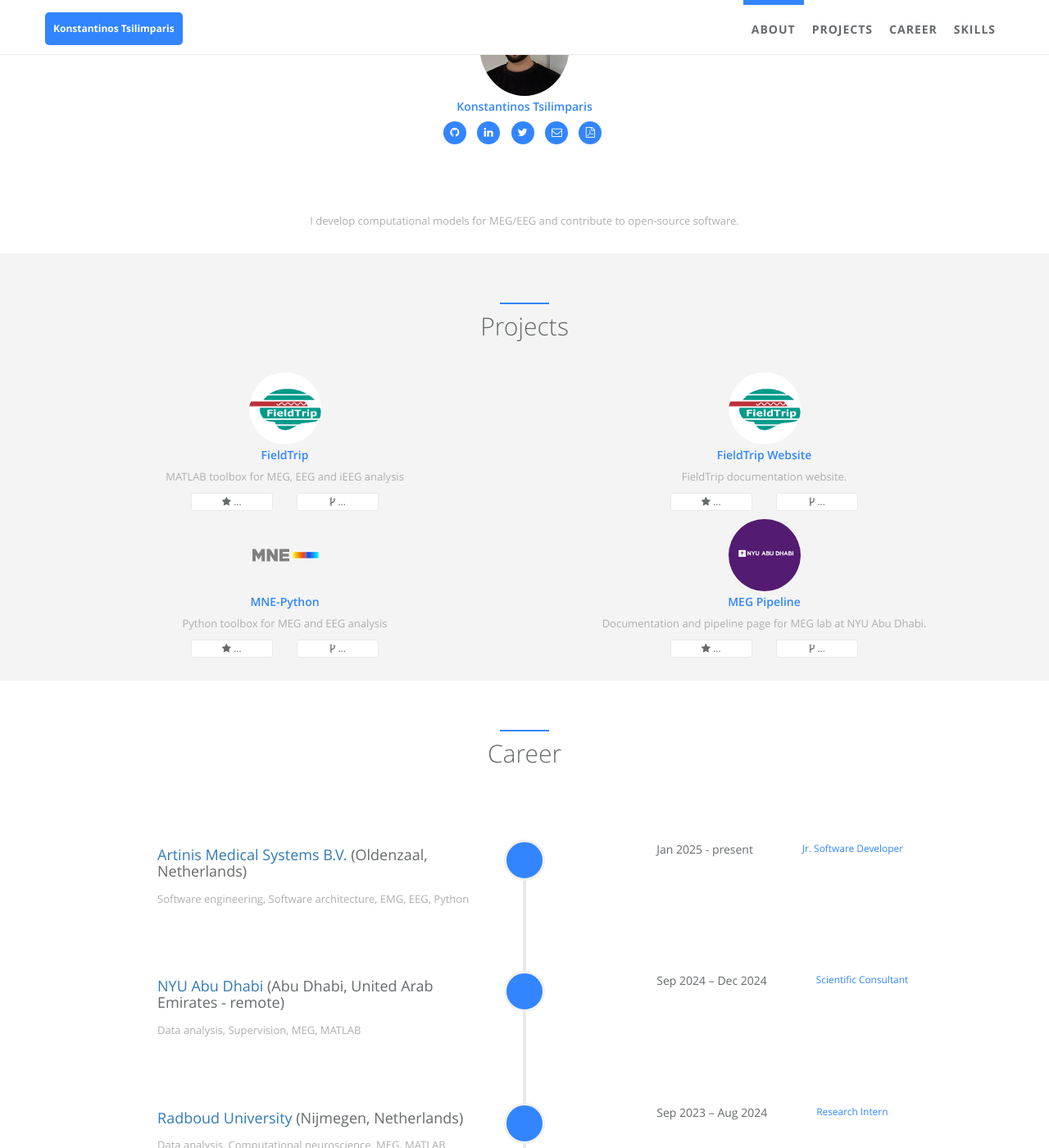
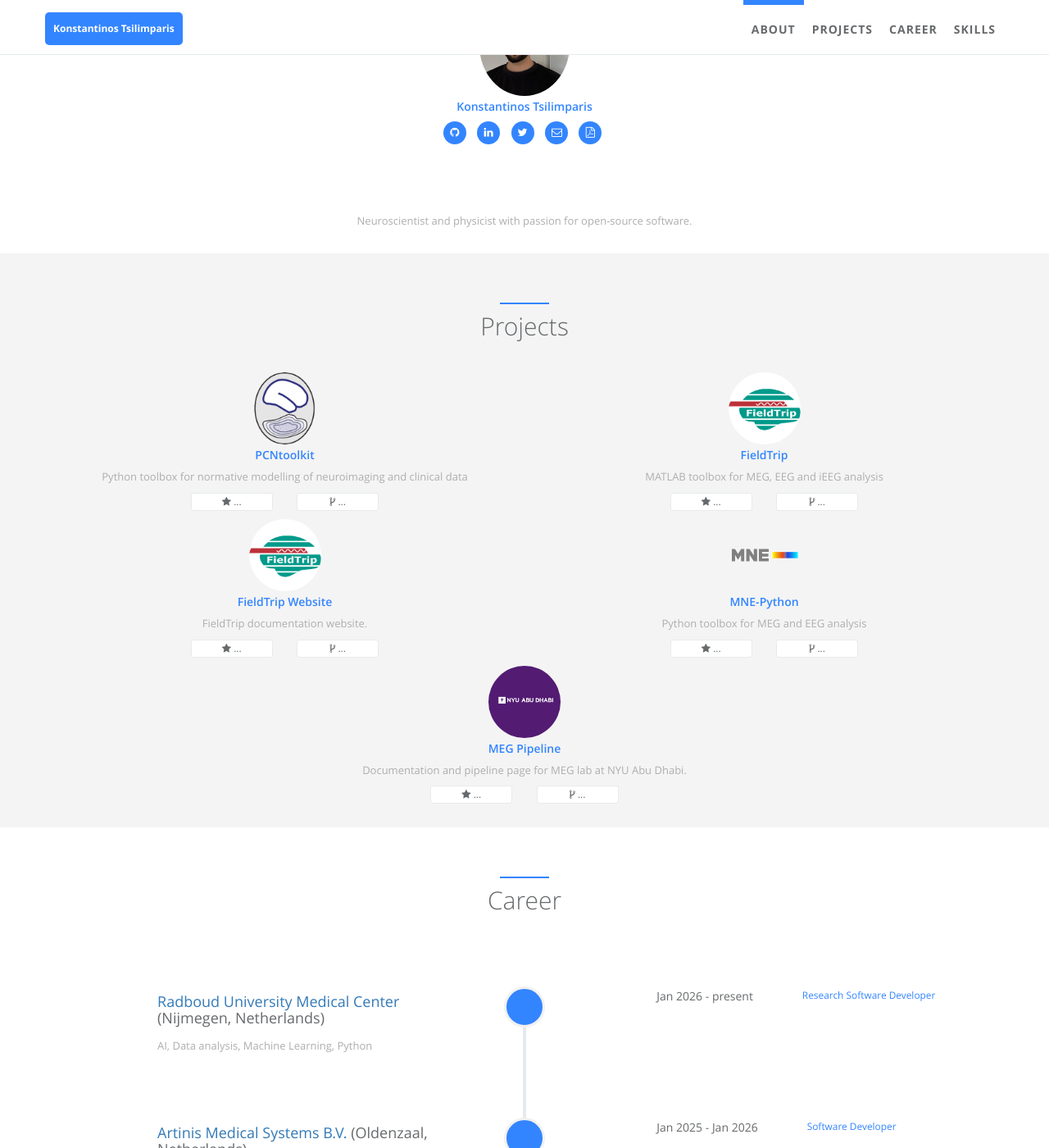
Before and after one commit to contsili/contsili.github.io, a Jekyll site: the page built from index.html, in a window 1280 px wide and 1400 px high, scrolled down 621 px. Shown: the whole window at 82% size. Built offline with Jekyll 4.4.1, drawn with Linux system fonts in a browser that asks for light colours.

Commit message:
enh - update website with new RSE role

```diff
--- a/_config.yml
+++ b/_config.yml
@@ -30,7 +30,7 @@
     -   name: fa-biohazard
     -   name: fa-biohazard
     #desc: Started as a physicist trying to model the universe, but now I am  working with brains — where everything's unpredictable, and the closest thing to certainty is a p-value. # Describe yourself.
-    desc: I develop computational models for MEG/EEG and contribute to open-source software.
+    desc: Neuroscientist and physicist with passion for open-source software.
 
 # comment
 disqus: # if you wanna comment feature, go to https://disqus.com/ to get your configuration; if not, comment following two lines.
--- a/_data/index/careers.yml
+++ b/_data/index/careers.yml
@@ -1,15 +1,24 @@
 ---
 # careers section data
 # if you don't have language feature(language.yml is empty), ignore "i18n" items
+-   name:
+        detail: <a href="https://www.radboudumc.nl/afdelingen/medical-neuroscience" target="_blank">Radboud University Medical Center</a> (Nijmegen, Netherlands)
+    desc:
+        detail: AI, Data analysis, Machine Learning, Python
+    date:
+        detail: Jan 2026 - present
+    job:
+        detail: Research Software Developer
+
 
 -   name:
         detail: <a href="https://www.tmsi.artinis.com/" target="_blank">Artinis Medical Systems B.V.</a> (Oldenzaal, Netherlands)
     desc:
         detail: Software engineering, Software architecture, EMG, EEG, Python
     date:
-        detail: Jan 2025 - present
+        detail: Jan 2025 - Jan 2026
     job:
-        detail: Jr. Software Developer
+        detail: Software Developer
 
 
 -   name:
--- a/_data/index/projects.yml
+++ b/_data/index/projects.yml
@@ -2,6 +2,14 @@
 # projects section data
 # If you don't have language feature(language.yml is empty), ignore "i18n" items
 # Suggest projects' img be located at '/static/assets/img/landing', and edit following img items.
+
+- name: PCNtoolkit
+  i18n: Markdown
+  gh_user: predictive-clinical-neuroscience
+  repo: PCNtoolkit
+  url: https://github.com/predictive-clinical-neuroscience/PCNtoolkit
+  img: static/assets/img/landing/pcntoolkit_logo.png
+  desc: Python toolbox for normative modelling of neuroimaging and clinical data
 
 - name: FieldTrip
   i18n: Markdown
--- a/_data/index/skills.yml
+++ b/_data/index/skills.yml
@@ -4,4 +4,4 @@
 label: Ability
 id: cs
 aspects: Computational models, Git, MATLAB, Python, Software development, Web development, Data analysis,
-percentage: 75, 100, 100, 75, 75, 50, 100
+percentage: 75, 100, 100, 100, 75, 50, 100
```
Also changed, not shown: static/assets/img/landing/pcntoolkit_logo.png (added).
